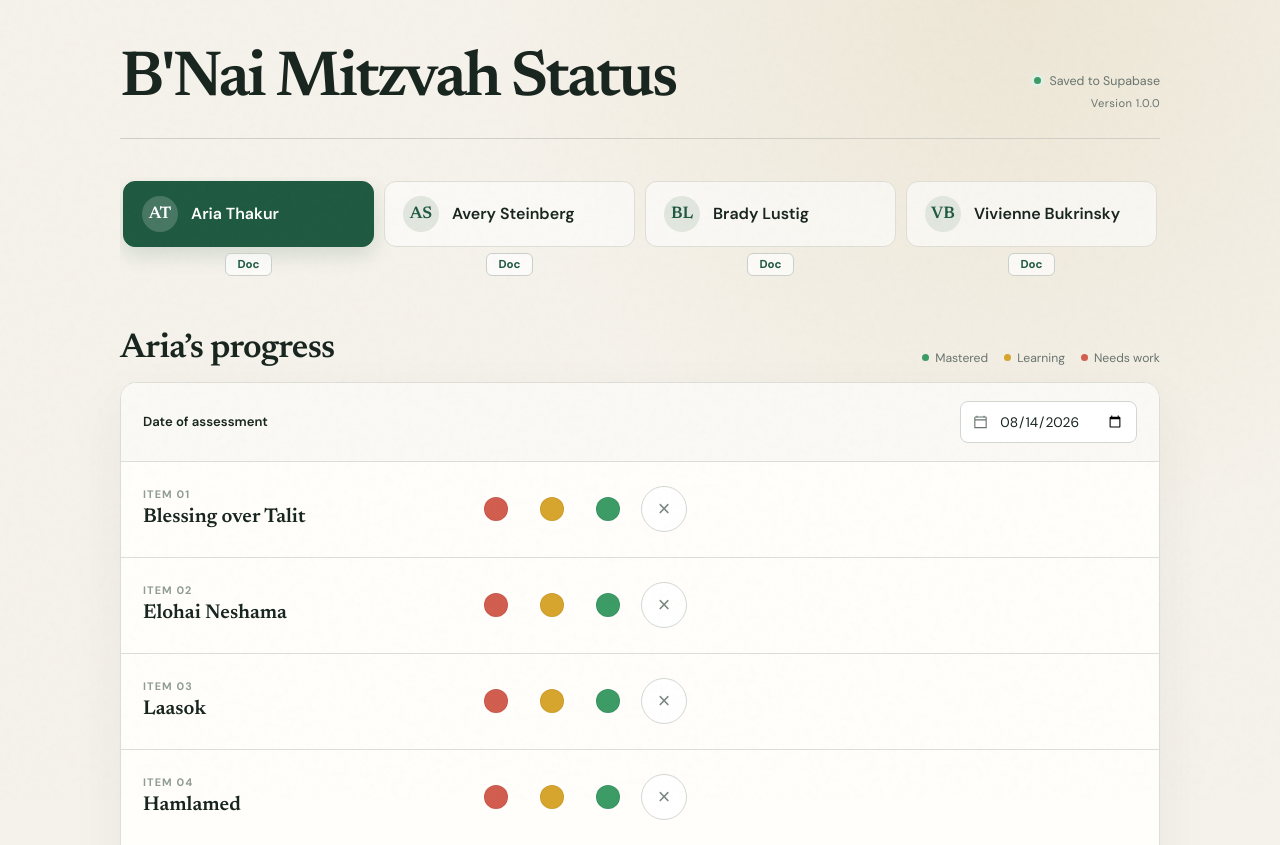
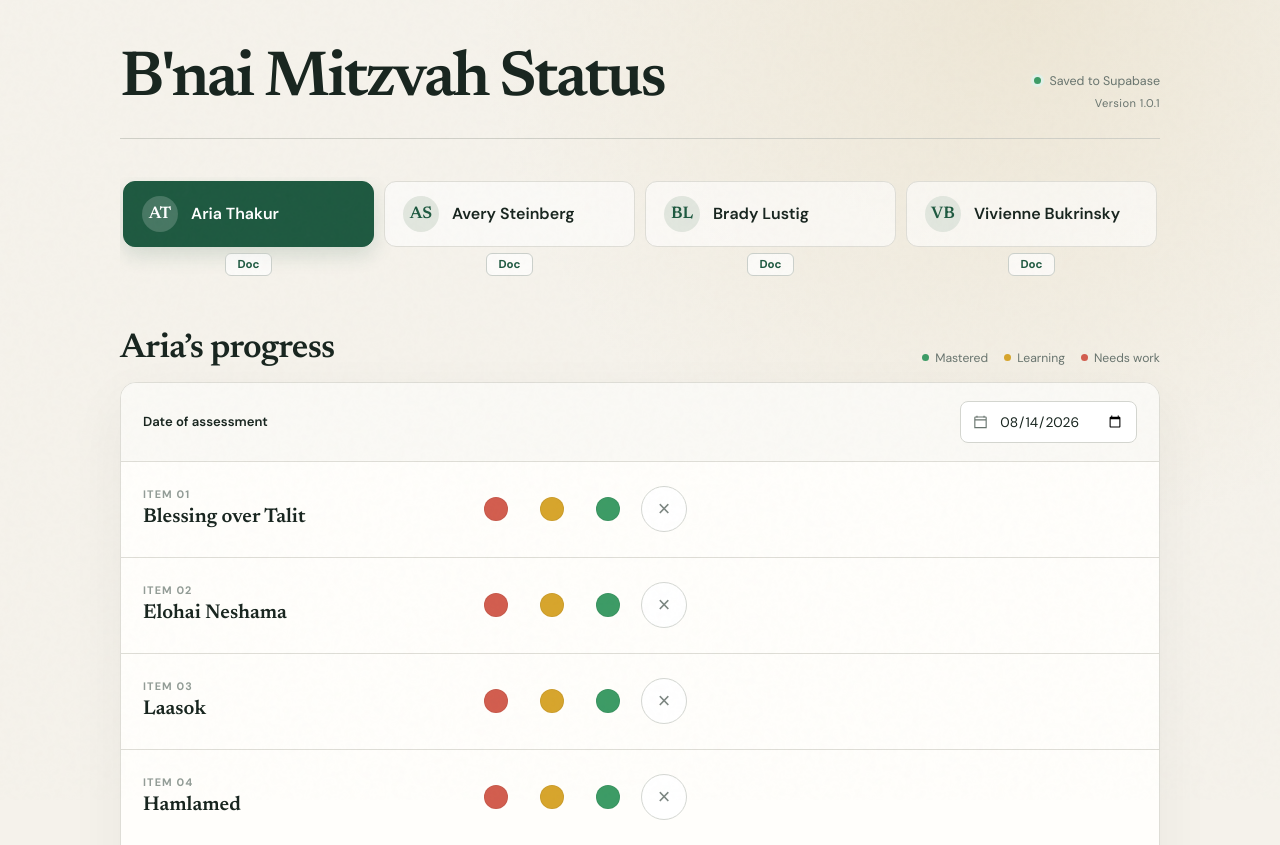
Before and after one commit to esemmelman/bm, a plain HTML site: page bm-status/index.html in a window 1280 px wide. Shown: the top 845 px of the page. Drawn offline with nearby package versions, Linux system fonts and the light colour scheme; no server answers.

Commit message:
Correct B'nai title capitalization

```diff
--- a/bm-status/index.html
+++ b/bm-status/index.html
@@ -14,11 +14,11 @@
     <main class="app-shell">
       <header class="masthead">
         <div>
-          <h1>B'Nai Mitzvah Status</h1>
+          <h1>B'nai Mitzvah Status</h1>
         </div>
         <div class="masthead-meta">
           <div class="save-state"><span aria-hidden="true"></span>Saved to Supabase</div>
-          <div class="version">Version 1.0.0</div>
+          <div class="version">Version 1.0.1</div>
         </div>
       </header>
 
```
